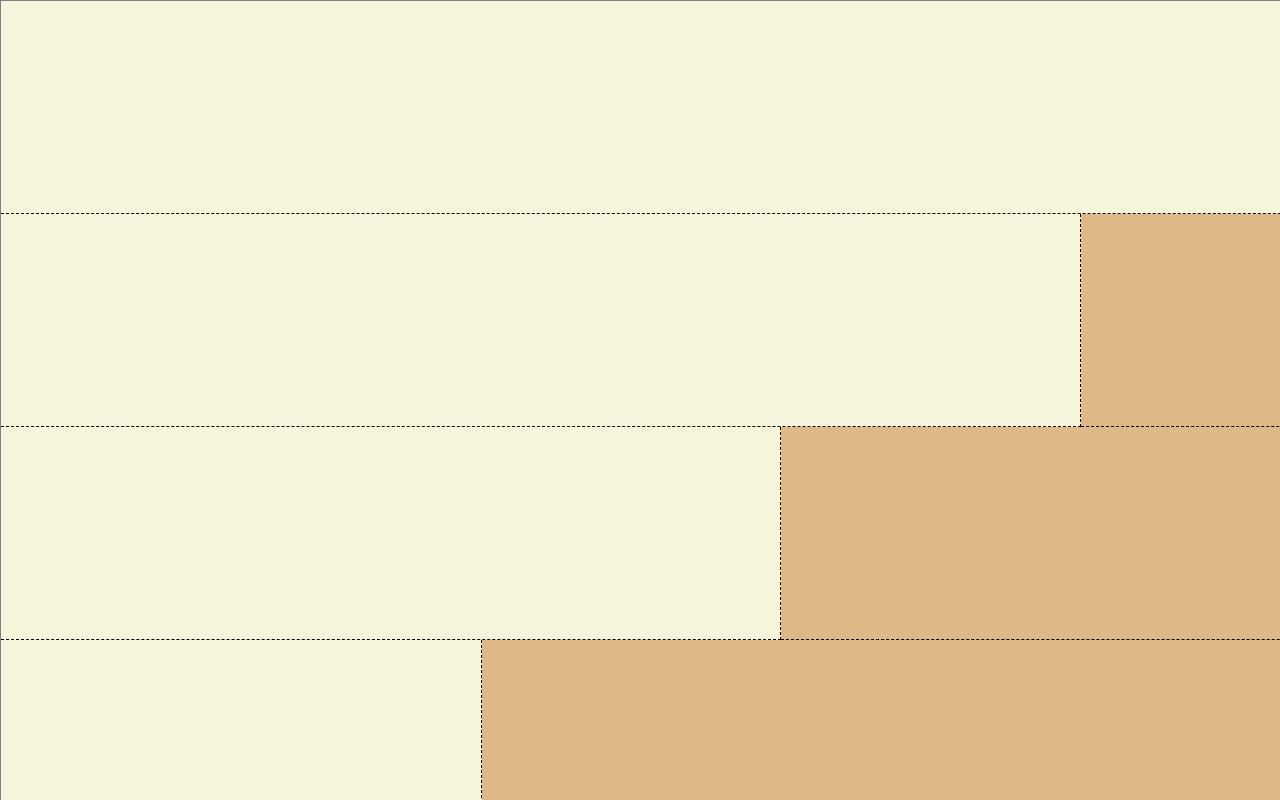
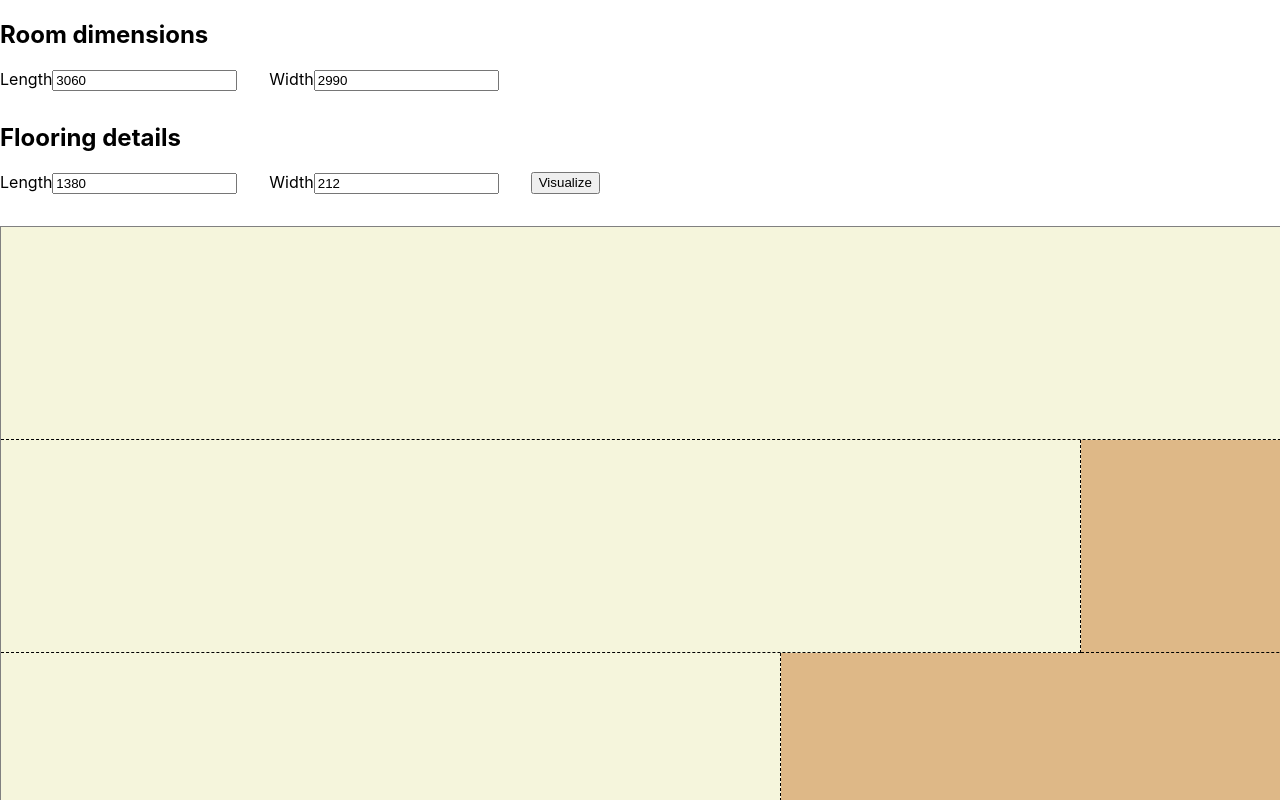
Before and after one commit to askjervold/floored, a React (Create React App) app: page / in a window 1280 px wide. Shown: the top 800 px of the page. Built offline with nearby package versions, Linux system fonts and the light colour scheme.

Commit message:
Allow changing dimensions

```diff
--- a/src/App.tsx
+++ b/src/App.tsx
@@ -1,14 +1,82 @@
+import { Dispatch, useState } from "react";
+import styled from "styled-components";
 import "./App.css";
 import Floor from "./Floor";
+import { FlooringDetails } from "./utils";
+
+const SectionHeading = styled.h2`
+  text-align: left;
+`;
+
+const InputGroup = styled.div`
+  display: flex;
+  gap: 2rem;
+  margin-bottom: 2rem;
+`;
 
 function App() {
+  const [roomLength, setRoomLength] = useState<number>(3060);
+  const [roomWidth, setRoomWidth] = useState<number>(2990);
+  const [plankLength, setPlankLength] = useState<number>(1380);
+  const [plankWidth, setPlankWidth] = useState<number>(212);
+  const [flooringDetails, setFlooringDetails] = useState<FlooringDetails>({
+    plankLength: 1380,
+    plankWidth: 212,
+  });
+
+  function updateDimension(event: any, setter: Dispatch<any>) {
+    setter(parseInt(event.target.value, 10));
+  }
+
   return (
     <div className="App">
+      <SectionHeading>Room dimensions</SectionHeading>
+      <InputGroup>
+        <label>
+          Length
+          <input
+            type="number"
+            value={roomLength}
+            onChange={(e: any) => updateDimension(e, setRoomLength)}
+          />
+        </label>
+        <label>
+          Width
+          <input
+            type="number"
+            value={roomWidth}
+            onChange={(e: any) => updateDimension(e, setRoomWidth)}
+          />
+        </label>
+      </InputGroup>
+
+      <SectionHeading>Flooring details</SectionHeading>
+      <InputGroup>
+        <label>
+          Length
+          <input
+            type="number"
+            value={plankLength}
+            onChange={(e: any) => updateDimension(e, setPlankLength)}
+          />
+        </label>
+        <label>
+          Width
+          <input
+            type="number"
+            value={plankWidth}
+            onChange={(e: any) => updateDimension(e, setPlankWidth)}
+          />
+        </label>
+        <button onClick={() => setFlooringDetails({ plankWidth, plankLength })}>
+          Visualize
+        </button>
+      </InputGroup>
+
       <Floor
-        roomLength={3060}
-        roomWidth={2990}
-        plankLength={1380}
-        plankWidth={212}
+        roomLength={roomLength}
+        roomWidth={roomWidth}
+        {...flooringDetails}
       />
     </div>
   );
--- a/src/utils.ts
+++ b/src/utils.ts
@@ -1,9 +1,12 @@
+export type FlooringDetails = {
+  plankWidth: number;
+  plankLength: number;
+};
+
 export type Dimensions = {
   roomWidth: number;
   roomLength: number;
-  plankWidth: number;
-  plankLength: number;
-};
+} & FlooringDetails;
 
 export function getRows({
   roomWidth,
```
